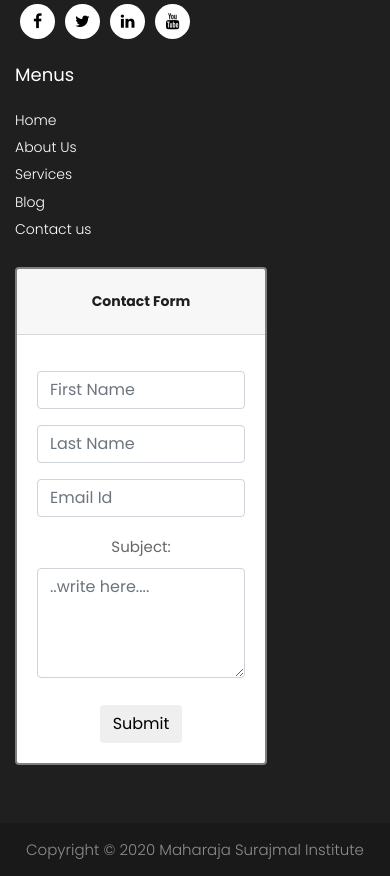
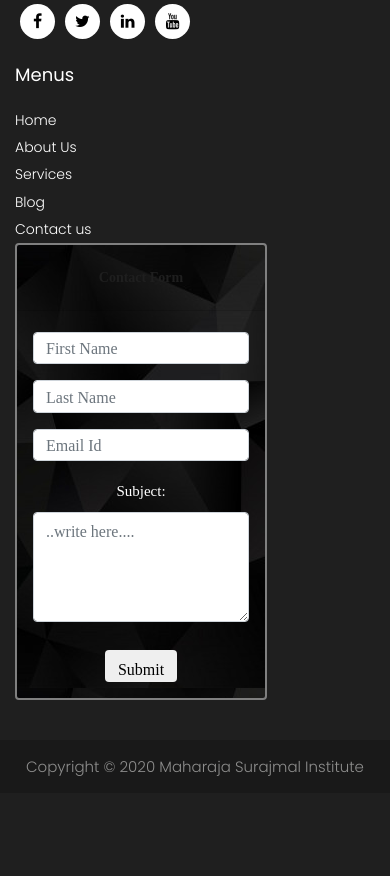
Before and after one commit to Megha2k/MSI-Alumni, a Django app: page /achievements/ in a window 390 px wide. Shown: the part 812-1688 px from the top of the page. After the commit the page ends 1588 px from the top, so only its background shows below. Run offline with Django 3.2, Linux system fonts and the light colour scheme; data comes from the database, SQL or seed files in the repository; parts of the project's set-up code (start-up, migrations or seed data) failed here and were passed over; some libraries are stand-ins or nearby versions.

Commit message:
gallery slider and footer(fully responsive)

```diff
--- a/alumni_portal/static/css/custom.css
+++ b/alumni_portal/static/css/custom.css
@@ -8,12 +8,16 @@
      position: absolute;
      background-color: white;
      font-size: 10px;
-      top: 90px;
+     top: 150px;
      left: 20px;
      right: 20px;
      text-align: center;
      /* font-size: 40px; */
      color: crimson;
+ }
+ .sample .test img{
+    width: 100%;
+    height: 100%;
  }
  .sample .test .textOnImage span {
     font-weight: bold;
@@ -23,6 +27,8 @@
     padding-top: 5px;
     padding-bottom: 60px;
 }
+
+
 .layout_padding p {
     margin-top: 5px;
     margin-bottom: 1rem;
@@ -30,4 +36,103 @@
     font-weight: 100;
     line-height: normal;
 }
+#about img{
+    width: 30%;
+    height: 30%;
 }
+
+#demo .img-responsive {
+    margin: 10px 0;
+    width: 400px;
+    height: 100px;
+}
+
+#cardFormTitle{
+    margin-top: 1px;
+    margin-bottom: -10px;
+}
+
+ }
+
+ /*MOBILE RESONSIVE CSS CODE END*/
+
+
+#moreImages{
+    border-radius: 0px;
+    display: block;
+}
+
+
+ #cardFormTitle{
+    font-family: 'FontAwesome';
+    color: white;
+    background-image: url('/static/images/contactform_bg1.jpg/');
+
+ }
+
+
+
+ #contact_form input{
+
+    height: calc(2rem + 0.5px);
+
+ }
+
+#formContainerDiv {
+    -ms-flex: 1 1 auto;
+    flex: 1 1 auto;
+    padding: 0.3rem 1rem 1rem 1rem;
+}
+ .footer-boxer{
+    padding: 30px 0;
+ }
+/* LAPTOP RESPONSIVE CSS ENDS HERE */
+
+
+
+
+
+  /* only small tablets */
+ @media (min-width: 768px) and (max-width: 991px) {
+    #cardFormTitle{
+    margin-top: -100px;
+    margin-bottom: -10px;
+}
+#about img{
+    width: 30%;
+    height: 30%;
+}
+
+ }
+
+ /* only small desktops */
+ /* tablets */
+  @media (min-width: 992px) and (max-width: 1190px) {
+    #cardFormTitle{
+    margin-top: -129px;
+    margin-bottom: -40px;
+}
+#about img{
+    padding-bottom: 30px;
+}
+
+  }
+
+
+
+/*FOR LAPTOPS OF NORMAL SIZES and Desktops*/
+   @media (min-width: 1191px){
+    #cardFormTitle{
+    margin-top: -150px;
+    margin-bottom: -20px;
+    }
+    .sample .test img{
+        padding-top: 100px;
+    }
+
+    #about img{
+        padding-bottom: 30px;
+    }
+
+
+ }
--- a/alumni_portal/templates/alumni_app/base.html
+++ b/alumni_portal/templates/alumni_app/base.html
@@ -188,12 +188,12 @@
              <!-- Contact Form -->
 
              <div class="col-xs-6 col-md-4">
-                <div class="card">
+                <div class="card" id="cardFormTitle">
                   <h5 class="card-header info-color white-text text-center py-4">
                     <strong>Contact Form</strong>
                   </h5>
-                  <div class="card-body">
-                    <form name="contact_form" class="text-center" action="" method="POST">
+                  <div class="card-body" id="formContainerDiv">
+                    <form name="contact_form" id="contact_form" class="text-center" action="" method="POST">
                         {% csrf_token %}
                       <div class="md-form mt-3">
                         <input type="text" name="fname" id="materialContactFormFirstName" class="form-control" placeholder="First Name" required="required">
@@ -207,8 +207,9 @@
                       <div>
                         <!-- <br>
                         <br>
-                        <br>
--->                      </div>
+                        <br>-->
+
+                      </div>
                       <div class="md-form mt-3">
                         <label for="subject" id = "subjectLabel">Subject:</label><br>
                         <textarea class="form-control" id="subject" name="subject" placeholder="..write here...." cols=40 rows=4 required="required"></textarea>
```
Also changed, not shown: alumni_portal/static/images/contactForm_bg1.jpg (added). Lines whose indentation alone changed are shown as unchanged.
